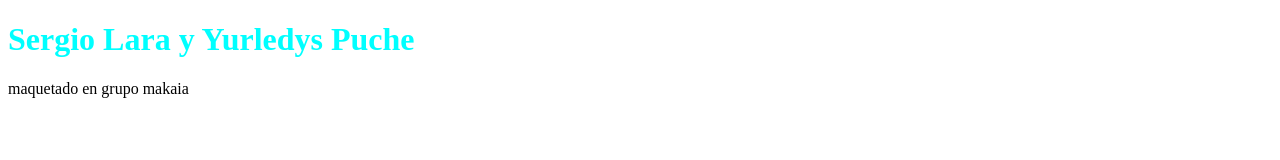
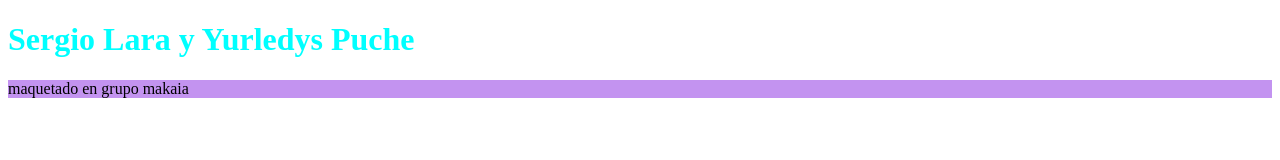
Before and after one commit to sergiolara1992/github-class, a plain HTML site: page index.html in a window 1280 px wide. Drawn offline with Linux system fonts and the light colour scheme.

Commit message:
Background  footer

```diff
--- a/style.css
+++ b/style.css
@@ -3,3 +3,6 @@ header{
 
 
 }
+footer{
+    background-color: rgb(195, 147, 240);
+}
```
